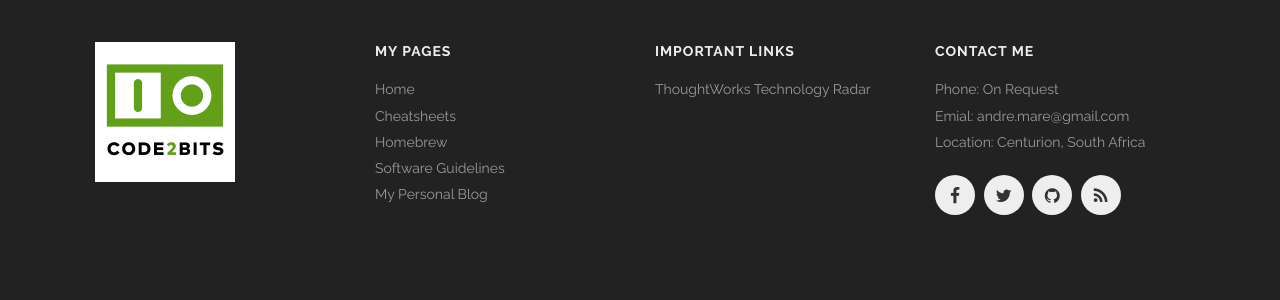
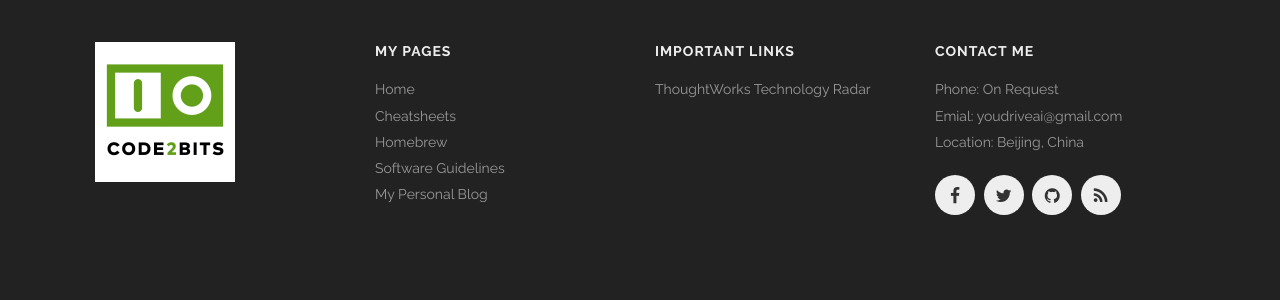
Before and after one commit to darwinbeing/darwinbeing.github.io, a Jekyll site: the page built from portfolio-item.html, in a window 1280 px wide. Shown: the part 1519-1819 px from the top of the page. Built offline with Jekyll 4.4.1, drawn with Linux system fonts in a browser that asks for light colours.

Commit message:
Add test

```diff
--- a/_includes/footer.html
+++ b/_includes/footer.html
@@ -40,8 +40,8 @@
       <h4>Contact Me</h4>
       <ul>
         <li>Phone: On Request</li>
-        <li>Emial: andre.mare@gmail.com</li>
-        <li>Location: Centurion, South Africa</li>
+        <li>Emial: youdriveai@gmail.com</li>
+        <li>Location: Beijing, China</li>
       </ul>
       <div class='spacing'></div>
       <ul class='socials'>
```
